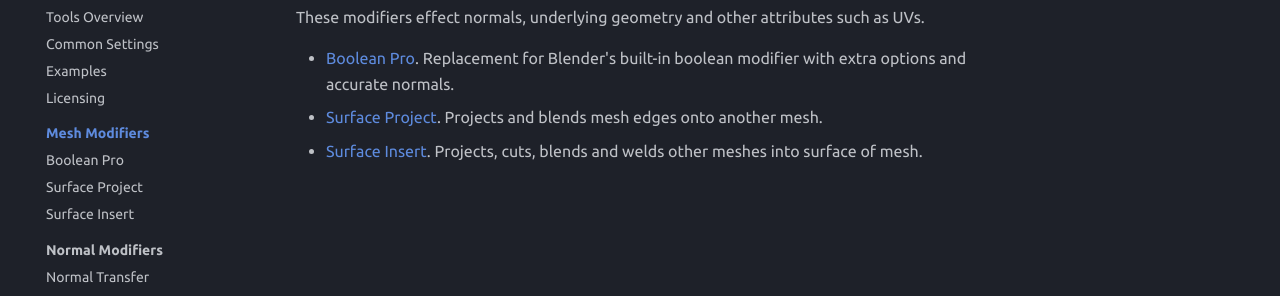
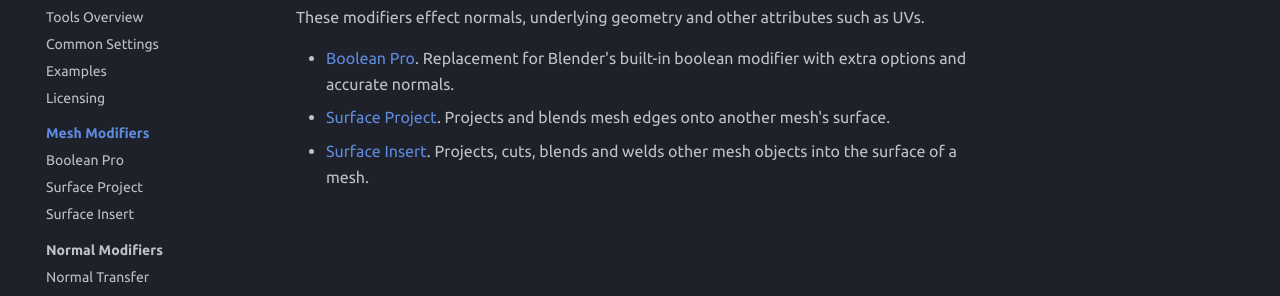
Before and after one commit to SpaghetMeNot/normalmagic, an MkDocs documentation site: the page built from docs/mesh_tools/index.md, in a window 1280 px wide. Shown: the part 175-471 px from the top of the page. Built offline with MkDocs 1.6.1 and Material for MkDocs 9.7.7, drawn with Linux system fonts in a browser that asks for light colours; some web fonts are replaced; the version menu is left out.

Commit message:
Minor wording adjustments

```diff
--- a/docs/mesh_tools/index.md
+++ b/docs/mesh_tools/index.md
@@ -3,5 +3,5 @@
 These modifiers effect normals, underlying geometry and other attributes such as UVs.
 
 - [Boolean Pro](boolean_pro.md). Replacement for Blender's built-in boolean modifier with extra options and accurate normals.
-- [Surface Project](surface_project.md). Projects and blends mesh edges onto another mesh.
-- [Surface Insert](surface_insert.md). Projects, cuts, blends and welds other meshes into surface of mesh.
+- [Surface Project](surface_project.md). Projects and blends mesh edges onto another mesh's surface.
+- [Surface Insert](surface_insert.md). Projects, cuts, blends and welds other mesh objects into the surface of a mesh.
```
Also changed, not shown: docs/examples.md (+2 -0 lines).
